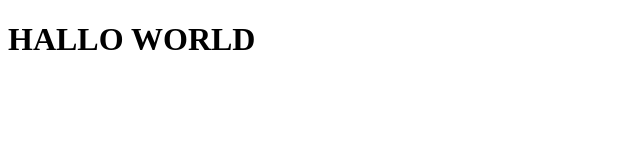
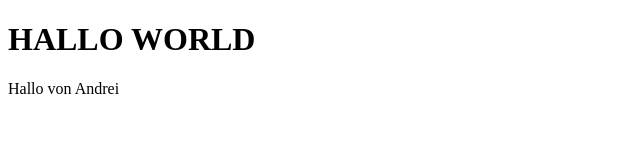
Before and after one commit to Sandreass/ToDo-List, a plain HTML site: page index.html in a window 1280 px wide. Shown: the whole page, without its empty margins (0-640 px from the left). Drawn offline with Linux system fonts and the light colour scheme.

Commit message:
Update index.html

```diff
--- a/index.html
+++ b/index.html
@@ -7,5 +7,6 @@
 </head>
 <body>
     <h1>HALLO WORLD</h1>
+    <p>Hallo von Andrei</p>
 </body>
 </html>
```
